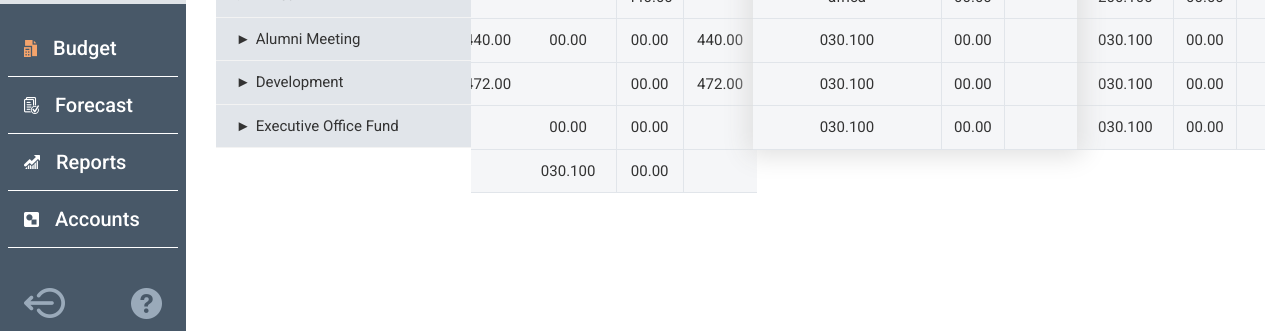
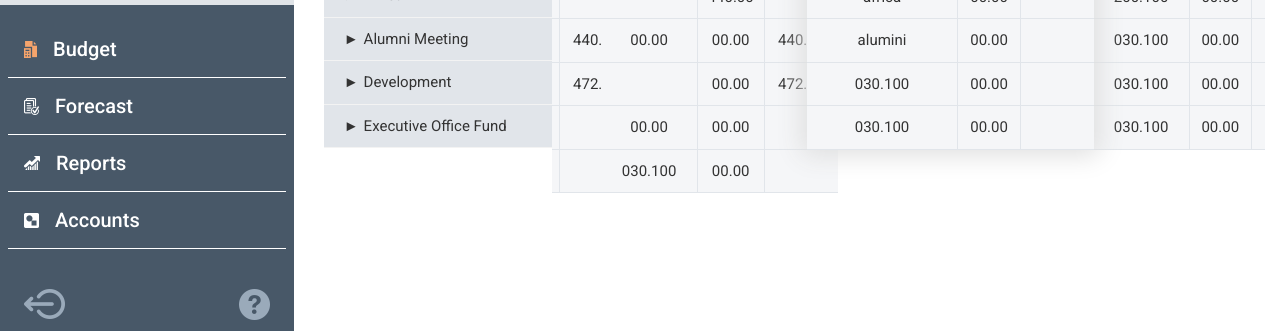
Before and after one commit to shahadul878/budget-psd, a plain HTML site: page index.html in a window 1280 px wide. Shown: the part 301-632 px from the top of the page. Drawn offline with Linux system fonts and the light colour scheme.

Commit message:
accordion problem

```diff
--- a/index.html
+++ b/index.html
@@ -47,7 +47,7 @@
         <div class="container-fluid pl-0">
             <div class="row">
                 <!-- Sidebar -->
-                <div class="col-lg-2">
+                <div class="col-lg-3">
                     <aside class="page-sidebar" data-aos="fade-right" data-aos-duration="900" data-aos-delay="700">
                         <div class="page-sidebar-top p-2">
                             <!-- icons -->
@@ -120,7 +120,7 @@
 
 
                 <!-- Content Area -->
-                <div class="col-lg-10">
+                <div class="col-lg-9">
                     <div class="table-content-area">
                         <!-- Table Content top -->
                         <div class="row table-content-top py-4 ">
@@ -254,13 +254,13 @@
                                                         <td>total</td>
                                                         <td>100.00</td>
                                                     </tr>
-                                                    <tr class="collapse indep_2">
+                                                    <tr class="collapse indep_2 ">
                                                         <td></td>
                                                         <td>net</td>
                                                         <td>190.70</td>
                                                     </tr>
                                                     <tr>
-                                                        <td>030.100</td>
+                                                        <td>alumini</td>
                                                         <td>00.00</td>
                                                         <td></td>
                                                     </tr>
```
Also changed, not shown: assets/js/main.js (+15 -0 lines).
